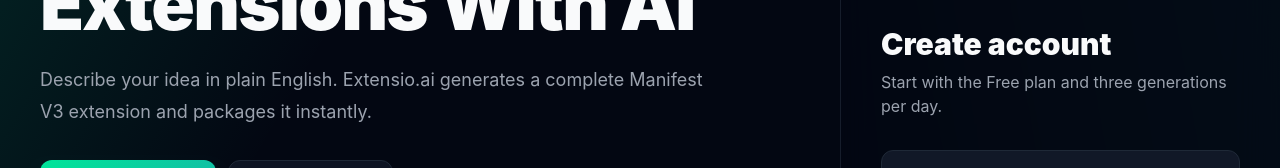
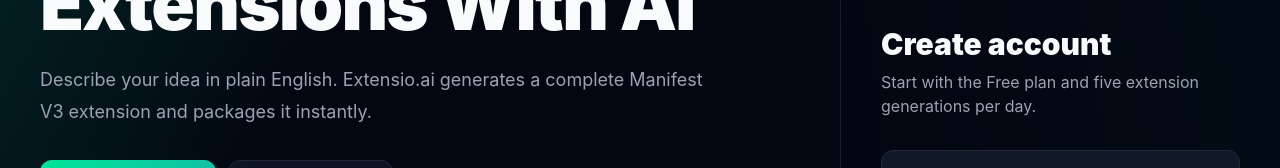
Before and after one commit to AbhinavM-1/Text-to-Extension-Developer-Platform-, a React app in the folder frontend/: page /register in a window 1280 px wide. Shown: the part 318-486 px from the top of the page. Built offline with nearby package versions, Linux system fonts and the light colour scheme; no server answers; the HTML template or start-up script is replaced by a standard one.

Commit message:
feat: raise free generation quota

```diff
--- a/frontend/src/pages/Register.jsx
+++ b/frontend/src/pages/Register.jsx
@@ -25,7 +25,7 @@
   }
 
   return (
-    <AuthShell title="Create account" subtitle="Start with the Free plan and three generations per day.">
+    <AuthShell title="Create account" subtitle="Start with the Free plan and five extension generations per day.">
       <form onSubmit={handleSubmit} className="space-y-4">
         <input name="name" required placeholder="Name" className="w-full rounded-xl border border-[#1F2937] bg-[#111827] px-4 py-3 text-[#F9FAFB] outline-none placeholder:text-[#6B7280] focus:border-[#00E599]/60" />
         <input name="email" type="email" required placeholder="Email" className="w-full rounded-xl border border-[#1F2937] bg-[#111827] px-4 py-3 text-[#F9FAFB] outline-none placeholder:text-[#6B7280] focus:border-[#00E599]/60" />
```
Also changed, not shown: 1 other file (tests, documents, lock files or other folders).
